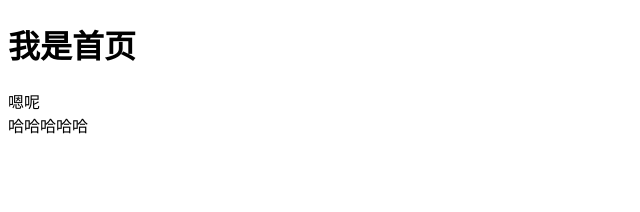
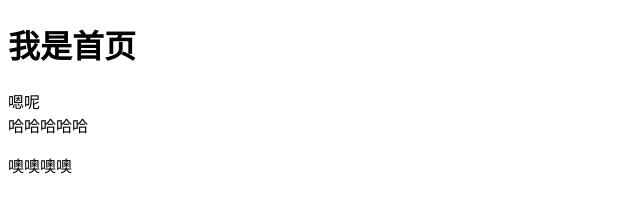
Before and after one commit to HHj123-a/git-demo2, a plain HTML site: page index.html in a window 1280 px wide. Shown: the whole page, without its empty margins (0-640 px from the left). Drawn offline with Linux system fonts and the light colour scheme.

Commit message:
A程序员的第四次提交

```diff
--- a/index.html
+++ b/index.html
@@ -8,5 +8,6 @@
 <h1>我是首页</h1>
 <span>嗯呢</span>
 <div>哈哈哈哈哈</div>
+<p>噢噢噢噢</p>
 </body>
 </html>
```
